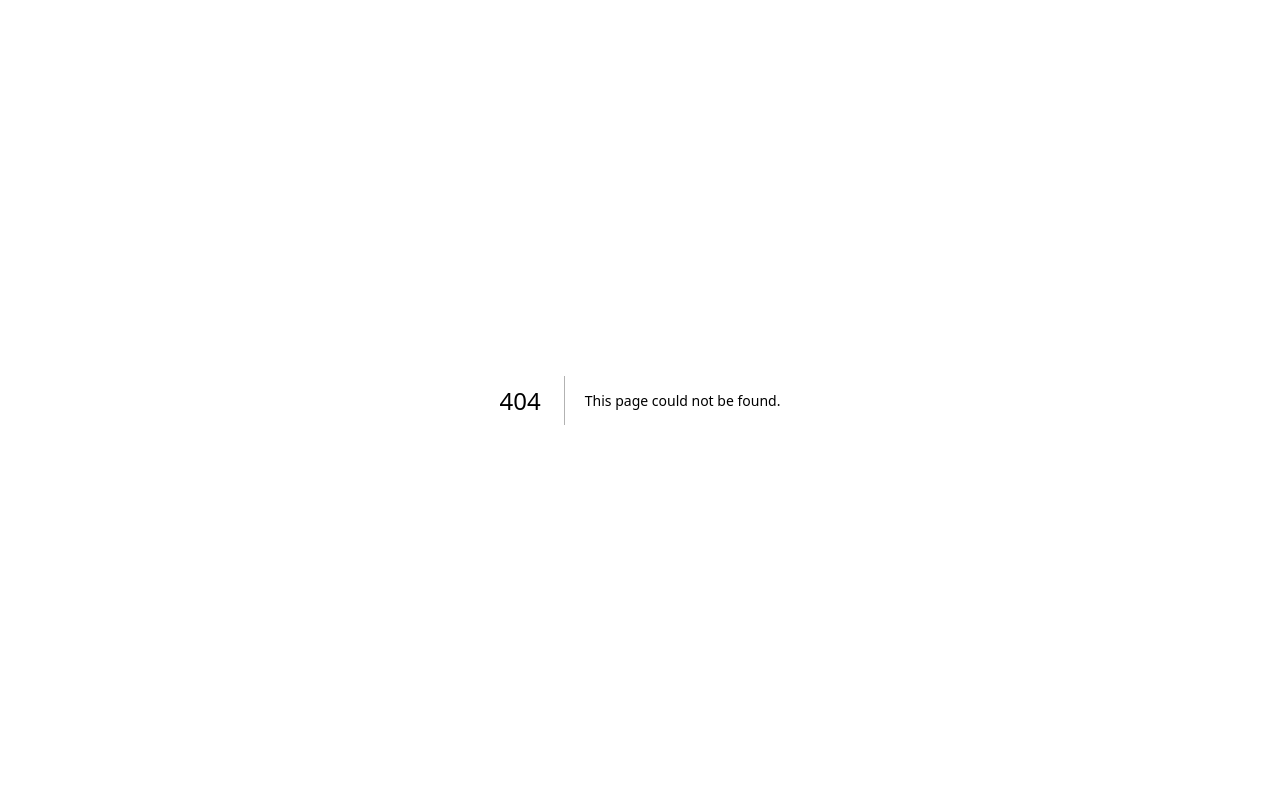
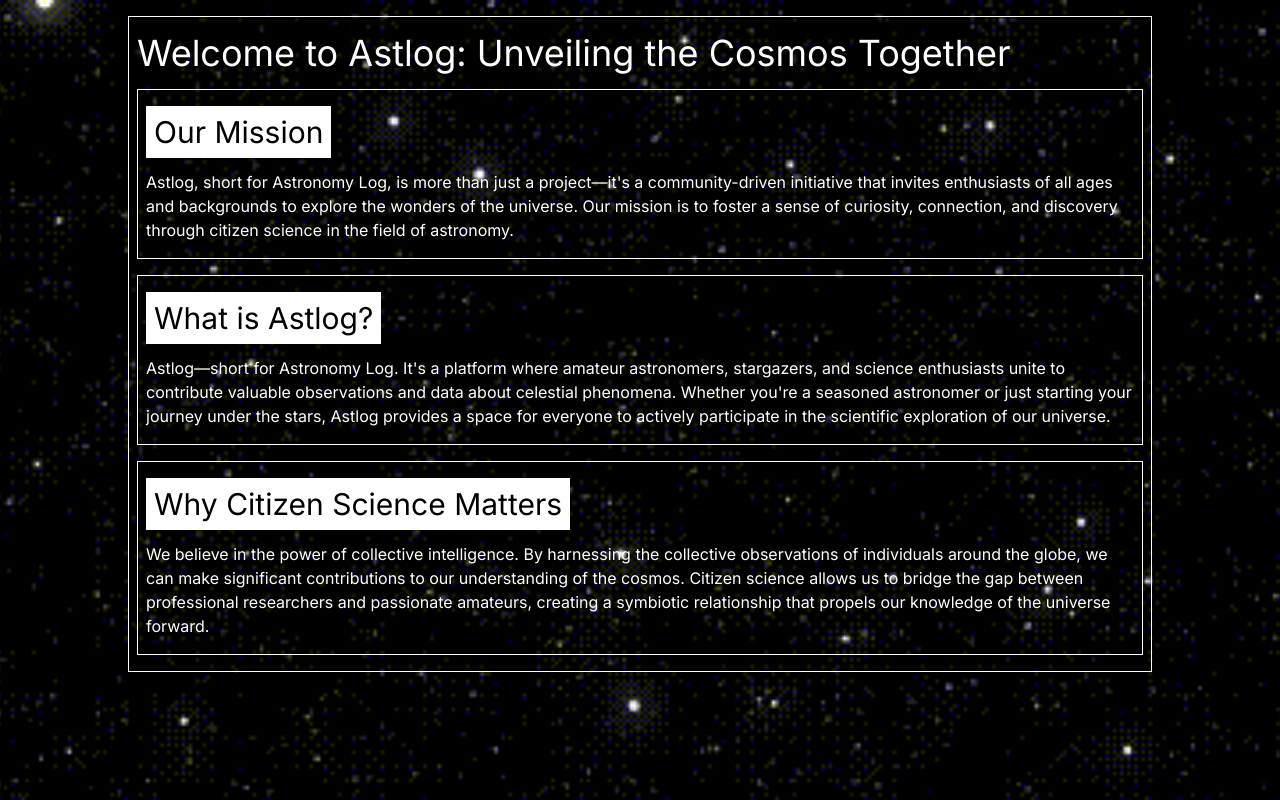
Before and after one commit to HARISH-SATHISH/AL, a Next.js app: page /api/about in a window 1280 px wide. Before the commit this address had no page. Built offline with nearby package versions, Linux system fonts and the light colour scheme.

Commit message:
added about

```diff
--- /dev/null
+++ b/app/api/about/page.tsx
@@ -0,0 +1,17 @@
+import React from 'react'
+import VideoBackground from '@/app/components/VideoBg'
+import Aboutcard from '@/app/components/Aboutcard'
+
+const page = () => {
+  return (
+    <div  className='text-white border border-white mx-[10%] px-2 py-4 mt-4 '>
+     <VideoBackground/>
+      <h1 className=' text-4xl '>Welcome to Astlog: Unveiling the Cosmos Together</h1>
+      <Aboutcard heading='Our Mission' description="Astlog, short for Astronomy Log, is more than just a project—it's a community-driven initiative that invites enthusiasts of all ages and backgrounds to explore the wonders of the universe. Our mission is to foster a sense of curiosity, connection, and discovery through citizen science in the field of astronomy."/>
+      <Aboutcard heading='What is Astlog?' description="Astlog—short for Astronomy Log. It's a platform where amateur astronomers, stargazers, and science enthusiasts unite to contribute valuable observations and data about celestial phenomena. Whether you're a seasoned astronomer or just starting your journey under the stars, Astlog provides a space for everyone to actively participate in the scientific exploration of our universe."/>
+      <Aboutcard heading='Why Citizen Science Matters' description="We believe in the power of collective intelligence. By harnessing the collective observations of individuals around the globe, we can make significant contributions to our understanding of the cosmos. Citizen science allows us to bridge the gap between professional researchers and passionate amateurs, creating a symbiotic relationship that propels our knowledge of the universe forward."/>
+    </div>
+  )
+}
+
+export default page
--- /dev/null
+++ b/app/components/Aboutcard.tsx
@@ -0,0 +1,19 @@
+import React from 'react'
+
+interface Aboutprops{
+    heading:string,
+    description:string
+}
+
+const Aboutcard:React.FC<Aboutprops> = (props) => {
+    return (
+        <div className=' text-white border border-white px-2 py-4 mt-4'>
+            <h1 className=' text-3xl bg-white text-black p-2 inline-block'> {props.heading}</h1>
+            <p className='mt-3'>
+                {props.description}
+            </p>
+        </div>
+    )
+}
+
+export default Aboutcard
--- a/app/components/Navbar.tsx
+++ b/app/components/Navbar.tsx
@@ -8,7 +8,7 @@ const Navbar = () => {
             <nav className='mr-[7%]'>
                 <ul className='flex flex-row '>
                     <li className='mr-[10%] cursor-pointer p-1'>Home</li>
-                    <li className='mr-[10%] cursor-pointer p-1'>About</li>
+                    <li className='mr-[10%] cursor-pointer p-1'><Link href='./api/about'>About</Link></li>
                     <li className='mr-[10%] cursor-pointer p-1'><Link href='./api/blogs'>Blogs</Link></li>
                     <li className='mr-[10%] cursor-pointer p-1'><Link href='./api/logs'>Logs</Link></li>
                 </ul>
```
